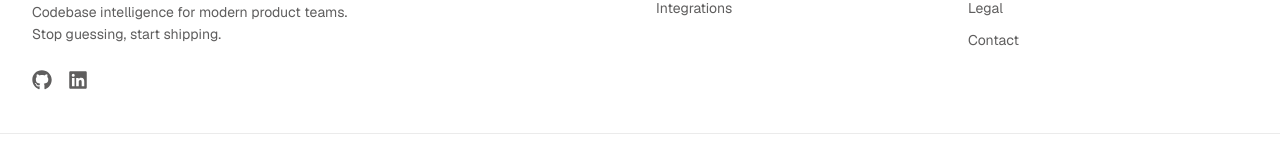
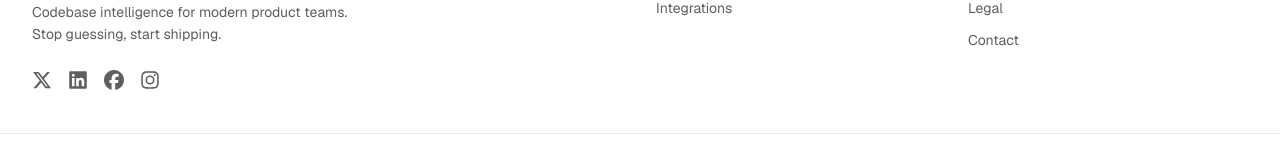
Before and after one commit to OmarAboelnaga121/DocFlow, a Next.js app in the folder client/: page /legal in a window 1280 px wide. Shown: the part 3376-3535 px from the top of the page. Built offline with nearby package versions, Linux system fonts and the light colour scheme; no server answers.

Commit message:
feat: update footer social media links and map them dynamically

```diff
--- a/client/components/Footer.tsx
+++ b/client/components/Footer.tsx
@@ -3,7 +3,13 @@
 import Image from "next/image";
 import Link from "next/link";
 import { FontAwesomeIcon } from "@fortawesome/react-fontawesome";
-import { faGithub, faLinkedin } from "@fortawesome/free-brands-svg-icons";
+import {
+  faGithub,
+  faLinkedin,
+  faXTwitter,
+  faFacebook,
+  faInstagram,
+} from "@fortawesome/free-brands-svg-icons";
 
 const PRODUCT_LINKS: { label: string; href: string }[] = [
   { label: "Features", href: "/features" },
@@ -16,6 +22,29 @@ const COMPANY_LINKS: { label: string; href: string }[] = [
   { label: "Careers", href: "/careers" },
   { label: "Legal", href: "/legal" },
   { label: "Contact", href: "/contact" },
+];
+
+const SOCIAL_LINKS = [
+  {
+    href: "https://x.com/Docflow_Ai",
+    label: "X",
+    icon: faXTwitter,
+  },
+  {
+    href: "https://www.linkedin.com/company/docflow-software",
+    label: "LinkedIn",
+    icon: faLinkedin,
+  },
+  {
+    href: "https://www.facebook.com/profile.php?id=61594930990733",
+    label: "Facebook",
+    icon: faFacebook,
+  },
+  {
+    href: "https://www.instagram.com/docflow.software/",
+    label: "Instagram",
+    icon: faInstagram,
+  },
 ];
 
 export default function Footer() {
@@ -39,24 +68,18 @@ export default function Footer() {
           </p>
           {/* Social icons */}
           <div className="flex items-center gap-4 mt-2">
+            {SOCIAL_LINKS.map(({ href, label, icon }) => (
               <a
-              href="https://github.com/OmarAboelnaga121"
+                key={label}
+                href={href}
                 target="_blank"
                 rel="noopener noreferrer"
-              aria-label="GitHub"
+                aria-label={label}
                 className="text-text-secondary hover:text-primary transition-colors"
               >
-              <FontAwesomeIcon icon={faGithub} style={{ width: 20, height: 20 }} />
+                <FontAwesomeIcon icon={icon} style={{ width: 20, height: 20 }} />
               </a>
-            <a
-              href="https://www.linkedin.com/in/omar-aboelnaga-66522a343/"
-              target="_blank"
-              rel="noopener noreferrer"
-              aria-label="LinkedIn"
-              className="text-text-secondary hover:text-primary transition-colors"
-            >
-              <FontAwesomeIcon icon={faLinkedin} style={{ width: 20, height: 20 }} />
-            </a>
+            ))}
           </div>
         </div>
 
```
Lines whose indentation alone changed are shown as unchanged.
